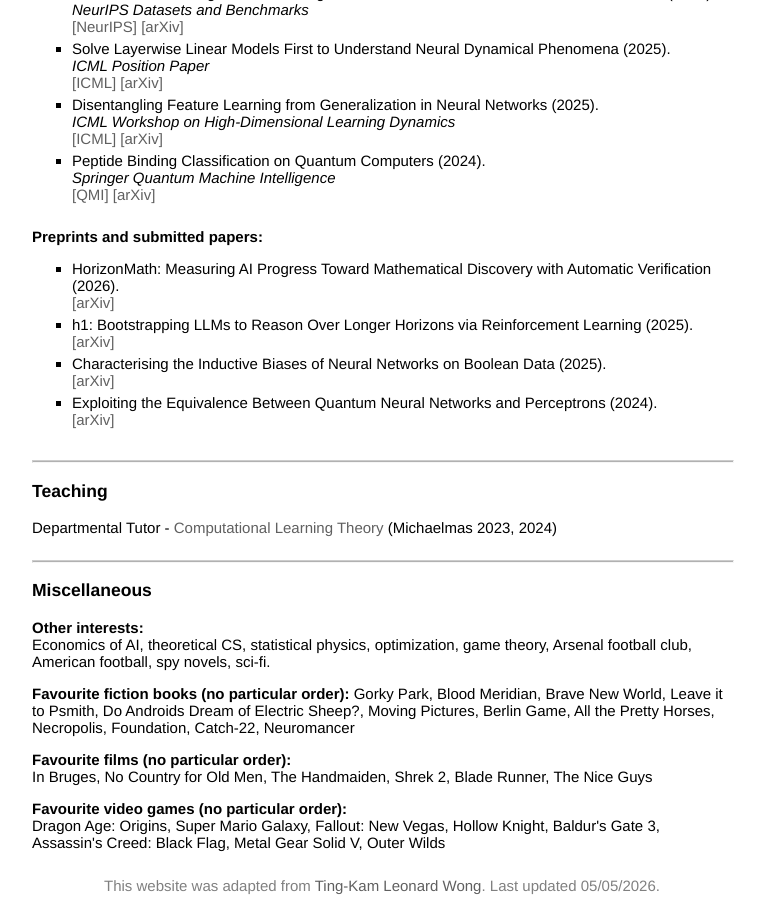
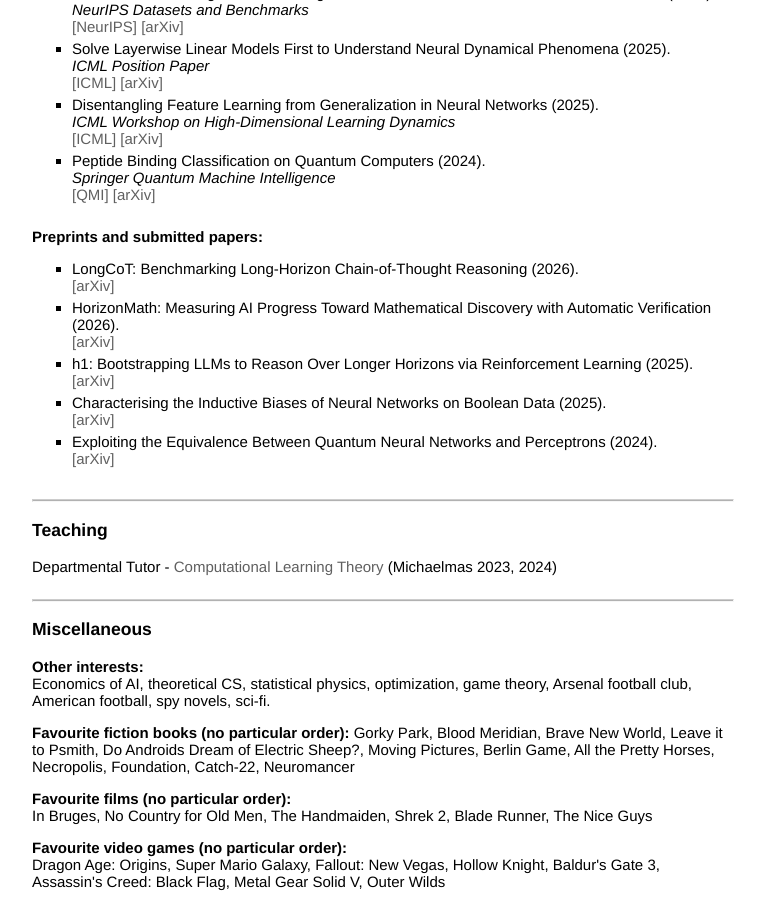
Before and after one commit to le-big-mac/le-big-mac.github.io, a Jekyll site: the page built from index.html, in a window 1280 px wide and 900 px high, scrolled down 1283 px. Shown: the whole window, without its empty margins (258-1022 px from the left). Built offline with Jekyll 4.4.1, drawn with Linux system fonts in a browser that asks for light colours; a style sheet for code colours, icons or effects is not loaded.

Commit message:
update papers

```diff
--- a/index.html
+++ b/index.html
@@ -103,6 +103,10 @@ title: Charles London, University of Oxford
     <b>Preprints and submitted papers:</b><BR>
     <p>
     <ul class="b">
+        <li>LongCoT: Benchmarking Long-Horizon Chain-of-Thought Reasoning (2026).<br>
+            <a href="https://arxiv.org/abs/2604.14140">[arXiv]</a>
+        </li>
+
         <li>HorizonMath: Measuring AI Progress Toward Mathematical Discovery with Automatic Verification (2026).<br>
             <a href="https://arxiv.org/abs/2603.15617">[arXiv]</a>
         </li>
```
